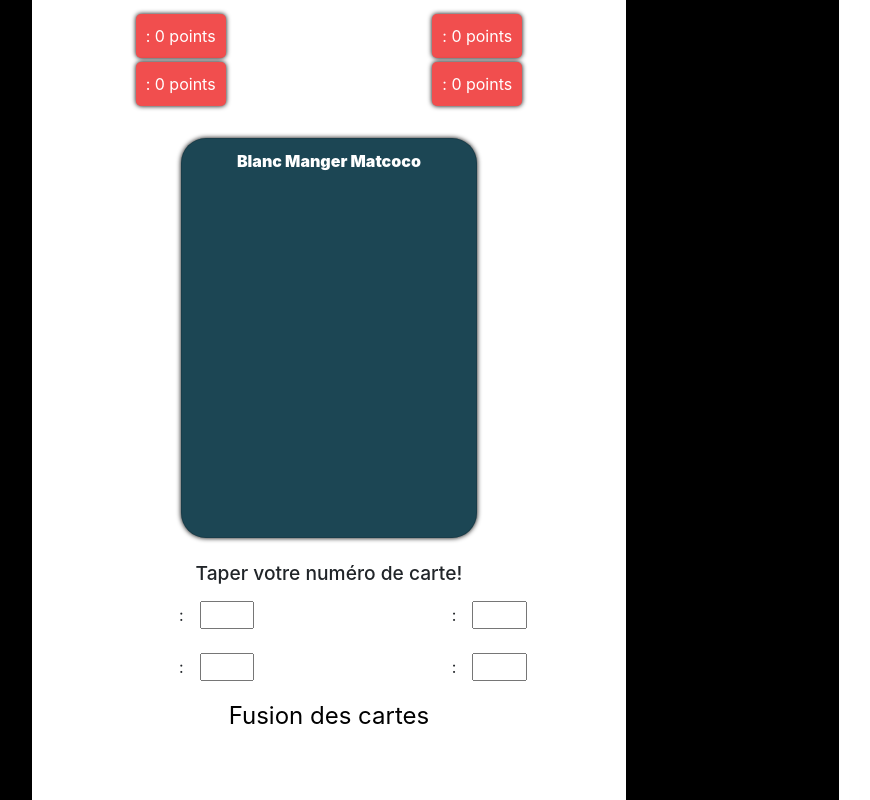
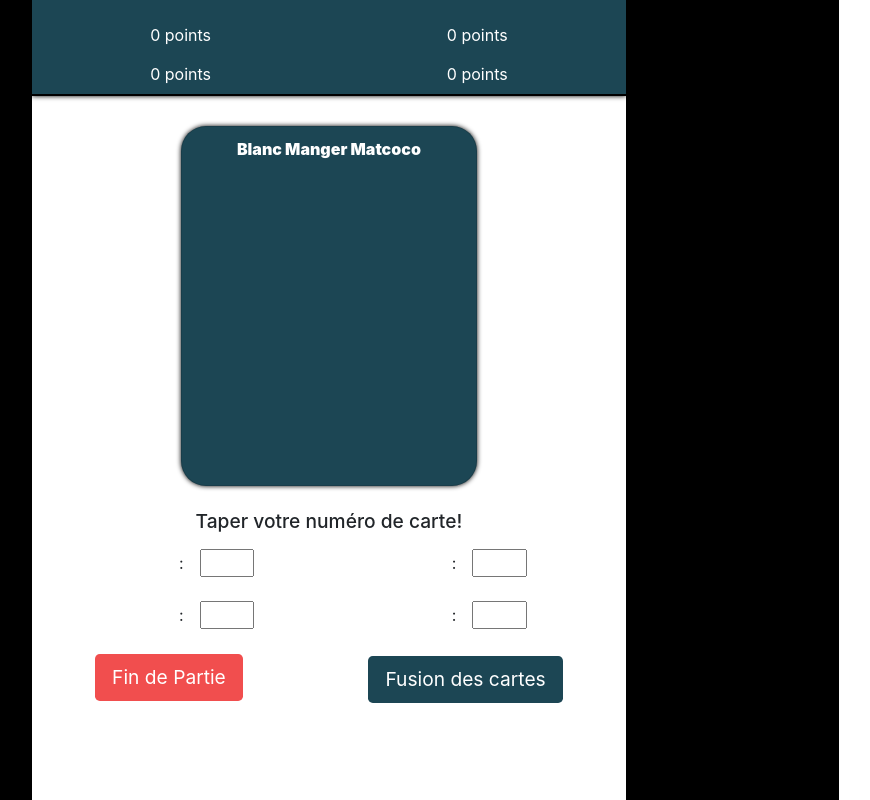
Before and after one commit to MathieuGAUBAL/blanc_manger_matcoco, a React (Create React App) app in the folder app_game/: page /Choice in a window 1280 px wide. Shown: the whole page, without its empty margins (181-1051 px from the left). Built offline with nearby package versions, Linux system fonts and the light colour scheme; no server answers.

Commit message:
finished css link

```diff
--- a/app_game/src/components/chooseCards/Choice.jsx
+++ b/app_game/src/components/chooseCards/Choice.jsx
@@ -95,29 +95,59 @@ class Choice extends Component {
         <div className=' black_margin col-md-2 col-lg-2'></div>
         <div className='flex-column'>
           {/* score mapstatetoprops nom et score */}
-          <div className='score w-100 d-flex flex-column justify-content-around borderScore '>
+
+          <div className='score w-100 d-flex flex-column justify-content-around borderScore colordiv '>
+            <div className='d-flex flex-column justify-content-around'></div>
+
             <div className='d-flex flex-row justify-content-around'>
-              <div className='colordiv'>
-                {this.props.player1} : {this.props.points1} points
+              <div>
+                <div className='namePlayer'>{this.props.player1}</div>
+                <div>{this.props.points1} points</div>
               </div>
+
+              <div>
+                <div className='namePlayer'>{this.props.player2}</div>
+                <div>{this.props.points2} points</div>
+              </div>
+            </div>
+
+            <div className='d-flex flex-row justify-content-around'>
+              <div>
+                <div className='namePlayer'>{this.props.player3}</div>
+                <div>{this.props.points3} points</div>
+              </div>
+
+              <div>
+                <div className='namePlayer'>{this.props.player4}</div>
+                <div>{this.props.points4} points</div>
+              </div>
+            </div>
+          </div>
+
+          {/* <div>
+              <div>
+                <div className=''>{this.props.player1}blablabla</div>
+                <div>{this.props.points1} points</div>
+              </div>
+
               <div className='colordiv'>
                 {this.props.player2} : {this.props.points2} points
               </div>
             </div>
 
-            <div className='d-flex flex-row justify-content-around '>
-              <div className='colordiv'>
-                {this.props.player3} : {this.props.points3} points
-              </div>
-              <div className='colordiv'>
-                {this.props.player4} : {this.props.points4} points
-              </div>
-            </div>
+
+            <div>
+              <div>
+                <div className=''>{this.props.player1}blablabla</div>
+                <div>{this.props.points1} points</div>
               </div>
 
+              <div className='colordiv'>
+                {this.props.player2} : {this.props.points2} points
+              </div> */}
           {/* card centrale */}
 
-          <div className='card col-9 col-md-6 '>
+          <div className='card col-7 col-md-6 '>
             <div className='d-flex justify-content-center '>
               <h2 className='titleCard'>Blanc Manger Matcoco</h2>
             </div>
@@ -135,7 +165,7 @@ class Choice extends Component {
 
           <div>
             <form className='' onSubmit={this.submitFormNumbers} action=''>
-              <div className='d-flex ml-5 mt-3'>
+              <div className='d-flex ml-5 mt-3 d-flex justify-content-center '>
                 <label>
                   {this.props.player1}:
                   <input
@@ -157,7 +187,7 @@ class Choice extends Component {
                 </label>
               </div>
 
-              <div className='d-flex ml-5 mt-3'>
+              <div className='d-flex ml-5 mt-3 justify-content-center'>
                 <label>
                   {this.props.player3}:
                   <input
@@ -179,7 +209,20 @@ class Choice extends Component {
                 </label>
               </div>
 
-              <div className='d-flex justify-content-center '>
+              <div className='d-flex flex-row  '>
+                <div className='d-flex justify-content-center buttonScore  '>
+                  <Link to='/Trophy'>
+                    <button
+                      type='submit'
+                      value='envoyer'
+                      className='btn-block btn btn-lg buttonColor colorBut'
+                    >
+                      Fin de Partie
+                    </button>{" "}
+                  </Link>
+                </div>
+
+                <div className='d-flex justify-content-center buttonScore'>
                   <button
                     type='submit'
                     value='envoyer'
@@ -187,6 +230,7 @@ class Choice extends Component {
                   >
                     Fusion des cartes
                   </button>
+                </div>
               </div>
             </form>
           </div>
--- a/app_game/src/components/chooseCards/choice.css
+++ b/app_game/src/components/chooseCards/choice.css
@@ -3,6 +3,7 @@
   height: 6rem;
   color: white;
   font-size: 1rem;
+  border-bottom: 2px solid black;
 }
 
 .mrscore {
@@ -22,20 +23,24 @@ hr {
   border-top: 3px dotted black;
 }
 
-.borderScore {
-  margin-top: 2%;
+.namePlayer {
+  color: #fdcb34;
+}
+
+.colorBut {
+  background-color: #f14e4e;
+  margin-bottom: 0;
 }
 
 .colordiv {
-  background-color: #f14e4e;
+  /* background-color: #f14e4e; */
+  background-color: #1c4654;
   color: white;
-  padding: 10px;
   box-shadow: 0 0 5px black;
-  border-radius: 5px;
 }
 
 .card {
-  height: 50vh;
+  height: 45vh;
   /* width: 70%; */
   margin: auto;
   margin-top: 5%;
@@ -56,7 +61,7 @@ hr {
   margin-top: 10%;
   color: white;
   text-align: center;
-  font-size: 2rem;
+  font-size: 1.4rem;
 }
 
 .select {
@@ -73,6 +78,11 @@ hr {
   height: 800px;
 }
 
+.buttonScore {
+  font-size: 0.8rem;
+  margin: auto;
+}
+
 @media screen and (min-width: 0px) and (max-width: 720px) {
   .black_margin {
     display: none;
--- a/app_game/src/components/name/Choose.css
+++ b/app_game/src/components/name/Choose.css
@@ -49,10 +49,10 @@
 
 .black_marginPseudo {
   background-color: black;
-  height: 1500px;
+  height: 1600px;
 }
 
-.btn-block {
+.btn-blockPseudo {
   width: auto;
   background: white;
   color: black;
--- a/app_game/src/components/name/Choose.jsx
+++ b/app_game/src/components/name/Choose.jsx
@@ -47,7 +47,7 @@ class Choose extends Component {
     return (
       <div className='d-flex backColor'>
         <div className=' black_marginPseudo col-md-2 col-lg-2'></div>
-        <div className='flex-column'>
+        <div className='flex-column w-100'>
           <div className='d-flex justify-content-center align-items-center col-sm-12 mt-2 '>
             <h1 className='font-pseudo align-items-center'>
               Balance ton pseudo!
@@ -148,7 +148,7 @@ class Choose extends Component {
                     <button
                       type='submit'
                       value='envoyer'
-                      className='btn-block mt-4 mb-5 btn btn-lg buttonColor'
+                      className='btn-blockPseudo  mt-4 mb-5 btn btn-lg buttonColor'
                     >
                       FONCEZ!
                     </button>
```
Lines whose indentation alone changed are shown as unchanged.
